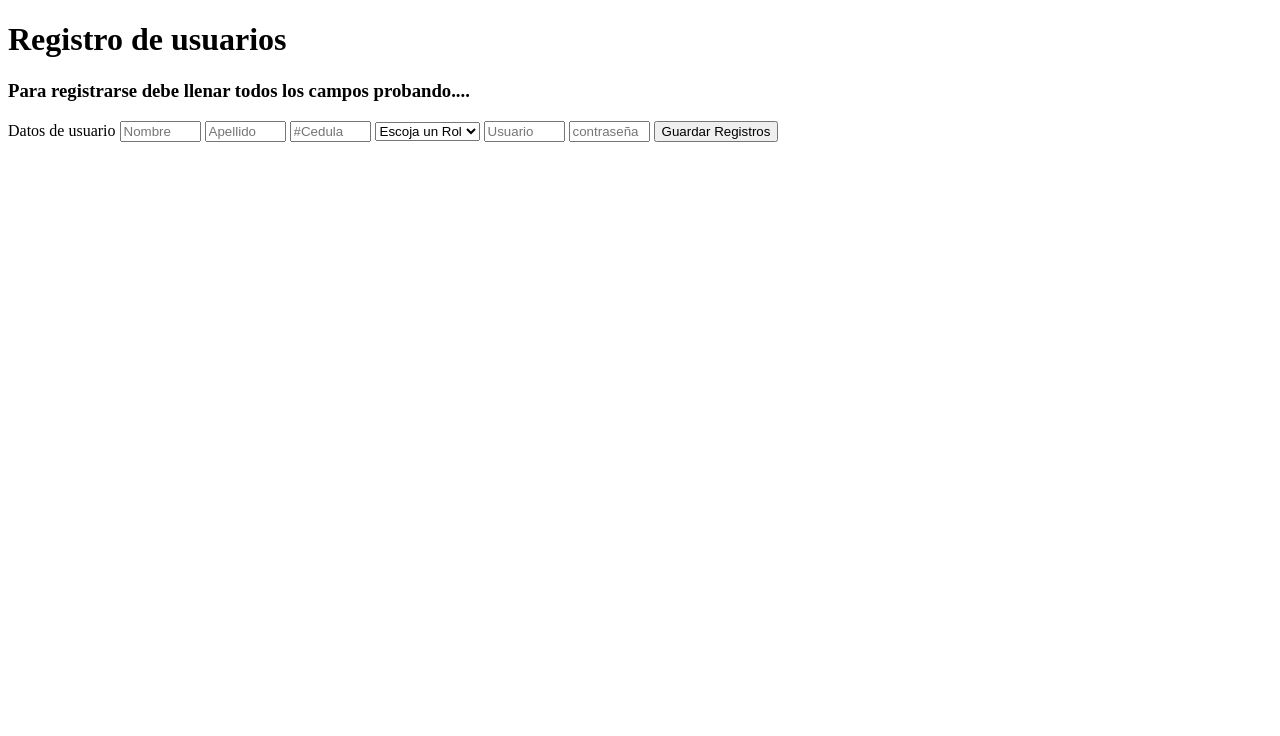
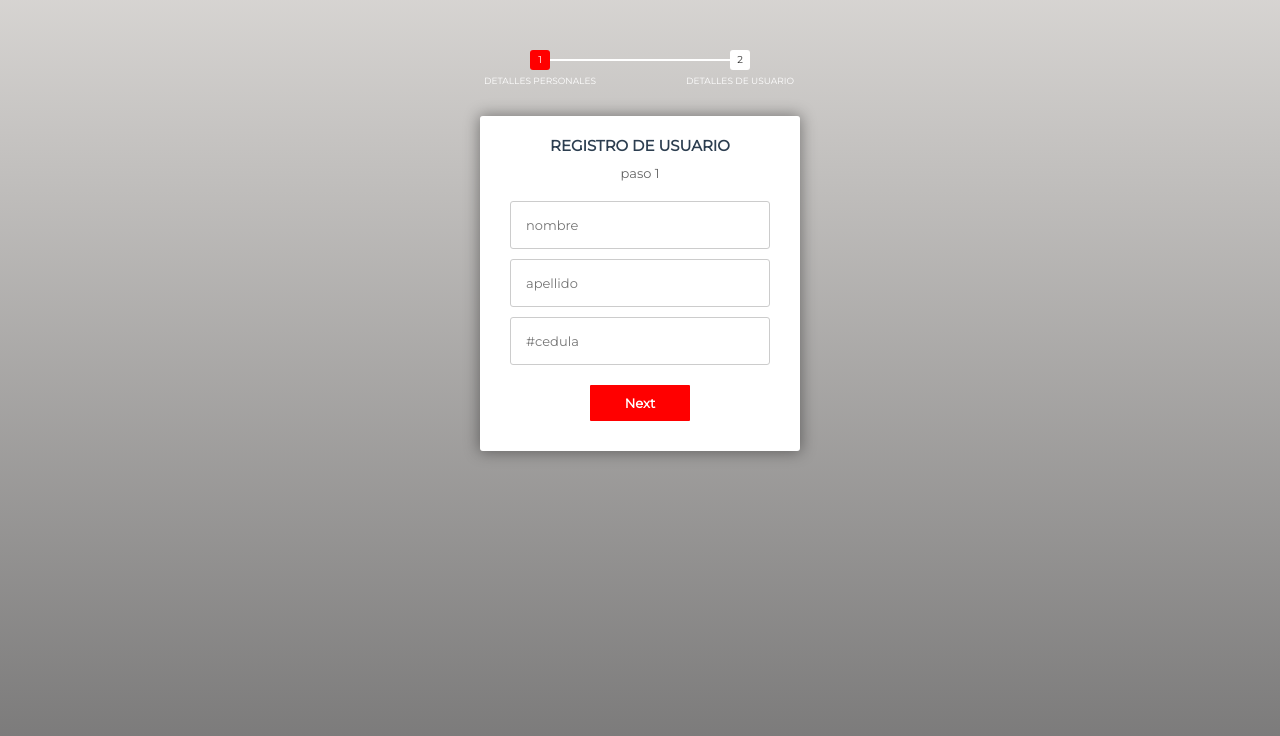
Before and after one commit to ald0acuna/telematica, a website: page public/registro.html in a window 1280 px wide. Drawn offline with nearby package versions, Linux system fonts and the light colour scheme; no server answers.

Commit message:
registro_finalizado

```diff
--- a/package.json
+++ b/package.json
@@ -18,6 +18,7 @@
   "homepage": "https://github.com/ald0acuna/telematica#readme",
   "dependencies": {
     "express": "^4.17.1",
+    "jquery": "^3.5.1",
     "mysql": "^2.18.1"
   }
 }
--- /dev/null
+++ b/public/css/registrostyle.css
@@ -0,0 +1,131 @@
+@import url(https://fonts.googleapis.com/css?family=Montserrat);
+
+/*basic reset*/
+* {margin: 0; padding: 0;}
+
+html {
+	height: 100%;
+	/*Image only BG fallback*/
+
+	/*background = gradient + image pattern combo*/
+	background:
+		linear-gradient(rgba(187, 183, 179, 0.6), rgba(66, 65, 65, 0.733));
+}
+
+body {
+    font-family: montserrat, arial, verdana;
+    text-align: center;
+}
+/*form styles*/
+#msform {
+	width: 400px;
+	margin: 50px auto;
+	text-align: center;
+	position: relative;
+}
+#msform fieldset {
+	background: white;
+	border: 0 none;
+	border-radius: 3px;
+	box-shadow: 0 0 15px 1px rgba(0, 0, 0, 0.4);
+	padding: 20px 30px;
+	box-sizing: border-box;
+	width: 80%;
+	margin: 0 10%;
+
+	/*stacking fieldsets above each other*/
+	position: relative;
+}
+/*Hide all except first fieldset*/
+#msform fieldset:not(:first-of-type) {
+	display: none;
+}
+/*inputs*/
+#msform input, #msform select {
+	padding: 15px;
+	border: 1px solid #ccc;
+	border-radius: 3px;
+	margin-bottom: 10px;
+	width: 100%;
+	box-sizing: border-box;
+	font-family: montserrat;
+	color: #2C3E50;
+	font-size: 13px;
+}
+/*buttons*/
+#msform .action-button {
+	width: 100px;
+	background: red;
+	font-weight: bold;
+	color: white;
+	border: 0 none;
+	border-radius: 1px;
+	cursor: pointer;
+	padding: 10px 5px;
+	margin: 10px 5px;
+}
+#msform .action-button:hover, #msform .action-button:focus {
+	box-shadow: 0 0 0 2px white, 0 0 0 3px red;
+}
+/*headings*/
+.fs-title {
+	font-size: 15px;
+	text-transform: uppercase;
+	color: #2C3E50;
+	margin-bottom: 10px;
+}
+.fs-subtitle {
+	font-weight: normal;
+	font-size: 13px;
+	color: #666;
+	margin-bottom: 20px;
+}
+/*progressbar*/
+#progressbar {
+	margin-bottom: 30px;
+	overflow: hidden;
+	/*CSS counters to number the steps*/
+	counter-reset: step;
+}
+#progressbar li {
+	list-style-type: none;
+	color: white;
+	text-transform: uppercase;
+	font-size: 9px;
+	width: 50%;
+	float: left;
+	position: relative;
+}
+#progressbar li:before {
+	content: counter(step);
+	counter-increment: step;
+	width: 20px;
+	line-height: 20px;
+	display: block;
+	font-size: 10px;
+	color: #333;
+	background: white;
+	border-radius: 3px;
+	margin: 0 auto 5px auto;
+}
+/*progressbar connectors*/
+#progressbar li:after {
+	content: '';
+	width: 100%;
+	height: 2px;
+	background: white;
+	position: absolute;
+	left: -50%;
+	top: 9px;
+	z-index: -1; /*put it behind the numbers*/
+}
+#progressbar li:first-child:after {
+	/*connector not needed before the first step*/
+	content: none;
+}
+/*marking active/completed steps green*/
+/*The number of the step and the connector before it = green*/
+#progressbar li.active:before,  #progressbar li.active:after{
+	background: red;
+	color: white;
+}
--- a/public/registro.html
+++ b/public/registro.html
@@ -2,6 +2,11 @@
 <html>
   <head>
     <meta charset="UTF-8">
+    <link rel="stylesheet" href="css/registrostyle.css">
+
+
+    <script src="https://ajax.googleapis.com/ajax/libs/jquery/3.1.1/jquery.min.js"></script>
+    <script src='http://ajax.googleapis.com/ajax/libs/jqueryui/1.8.5/jquery-ui.min.js'></script>
 
     <title>Registro</title>
     <script src='/socket.io/socket.io.js'></script>
@@ -10,37 +15,128 @@
   </head>
 
   <body>
-    <h1>Registro de usuarios</h1>
 
-    <h2></h2>
-    <p></p>
-    <h3>Para registrarse debe llenar todos los campos probando....</h3>
+    <form id="msform" action="login.html">
+      <!-- progressbar -->
+      <ul id="progressbar">
+        <li class="active">Detalles Personales</li>
+        <li>Detalles de Usuario</li>
+      </ul>
+      <!-- fieldsets -->
+      <fieldset>
+        <h2 class="fs-title">Registro de usuario</h2>
+        <h3 class="fs-subtitle">paso 1</h3>
+        <input type="text" id="nombre" placeholder="nombre" />
+        <input type="text" id="apellido" placeholder="apellido" />
+        <input type="text" id="cc" placeholder="#cedula" />
+        <input type="button" id="next" class="next action-button" value="Next" />
+      </fieldset>
 
-    <form id="form" class="datos" action="login.html" >
+      <fieldset >
+        <h2 class="fs-title">Registro de usuario</h2>
+        <h3 class="fs-subtitle">paso final</h3>
+        <select id="Roles">
+          <option value="0">Escoja un Rol</option>
+          <option value="1">Médico</option>
+          <option value="2">Ayudante</option>
+        </select>
+        <input type="text" id="username" placeholder="Usuario" />
+        <input type="password" id="password" placeholder="Contraseña" />
+        <!--<textarea name="address" placeholder="Address"></textarea>-->
+        <input type="button"  class="previous action-button" value="Previous" />
+        <input type="submit"  class="submit action-button" value="Submit" />
 
-      Datos de usuario <input type="text" id="nombre"  placeholder="Nombre" size="7">
-      <input type="text" id="apellido"  placeholder="Apellido" size="7">
-      <input type="text" id="cc"  placeholder="#Cedula" size="7">
-      <select name="ROLES" id="Roles">
-        <option value="0">Escoja un Rol</option>
-        <option value="1">Médico</option>
-        <option value="2">Ayudante</option>
-      </select>
-      <input type="text" id="username"  placeholder="Usuario"size="7">
-      <input type="password" id="password"  placeholder="contraseña" size="7">
-
-
-
-      <input type="submit" value="Guardar Registros">
+      </fieldset>
     </form>
 
     <script>
-      const form = document.getElementById('form')
+
+      var current_fs, next_fs, previous_fs; //fieldsets
+      var left, opacity, scale; //fieldset properties which we will animate
+      var animating; //flag to prevent quick multi-click glitches
+
+
+      $('#next').click(function(){
+	      if(animating) return false;
+	      animating = true;
+
+	      current_fs = $(this).parent();
+	      next_fs = $(this).parent().next();
+
+	      //activate next step on progressbar using the index of next_fs
+	      $("#progressbar li").eq($("fieldset").index(next_fs)).addClass("active");
+
+	      //show the next fieldset
+	      next_fs.show();
+	      //hide the current fieldset with style
+	      current_fs.animate({opacity: 0}, {
+		      step: function(now, mx) {
+			      //as the opacity of current_fs reduces to 0 - stored in "now"
+			      //1. scale current_fs down to 80%
+			      scale = 1 - (1 - now) * 0.2;
+			      //2. bring next_fs from the right(50%)
+			      left = (now * 50)+"%";
+			      //3. increase opacity of next_fs to 1 as it moves in
+			      opacity = 1 - now;
+			      current_fs.css({
+              'transform': 'scale('+scale+')',
+              'position': 'absolute'
+            });
+			      next_fs.css({'left': left, 'opacity': opacity});
+		      },
+		      duration: 800,
+		      complete: function(){
+			      current_fs.hide();
+			      animating = false;
+		      },
+		      //this comes from the custom easing plugin
+		      easing: 'easeInOutBack'
+	      });
+      });
+
+      $(".previous").click(function(){
+	      if(animating) return false;
+	      animating = true;
+
+	      current_fs = $(this).parent();
+	      previous_fs = $(this).parent().prev();
+
+	      //de-activate current step on progressbar
+	      $("#progressbar li").eq($("fieldset").index(current_fs)).removeClass("active");
+
+	      //show the previous fieldset
+	      previous_fs.show();
+	      //hide the current fieldset with style
+	      current_fs.animate({opacity: 0}, {
+		      step: function(now, mx) {
+			      //as the opacity of current_fs reduces to 0 - stored in "now"
+			      //1. scale previous_fs from 80% to 100%
+			      scale = 0.8 + (1 - now) * 0.2;
+			      //2. take current_fs to the right(50%) - from 0%
+			      left = ((1-now) * 50)+"%";
+			      //3. increase opacity of previous_fs to 1 as it moves in
+			      opacity = 1 - now;
+			      current_fs.css({'left': left});
+			      previous_fs.css({'transform': 'scale('+scale+')', 'opacity': opacity});
+		      },
+		      duration: 800,
+		      complete: function(){
+			      current_fs.hide();
+			      animating = false;
+		      },
+		      //this comes from the custom easing plugin
+		      easing: 'easeInOutBack'
+	      });
+      });
+
+
+    </script>
+
+    <script>
+      const form = document.getElementById('msform')
 
       form.addEventListener('submit', (e) => {
-
-
-
+        console.log("Si está escuchando")
         nombre = e.target.nombre.value;
         apellido = e.target.apellido.value;
         cc = e.target.cc.value;
@@ -65,7 +161,7 @@
 
 
           socket.emit("datosUsuario",datosUsuario);
-
+          //location.href("login.html");
         }
 
         e.stopImmediatePropagation();
@@ -73,5 +169,7 @@
     </script>
 
 
+
+
   </body>
 </html>
```
Also changed, not shown: index.js (+12 -20 lines), public/login.html (+3 -13 lines), 1 other file.
